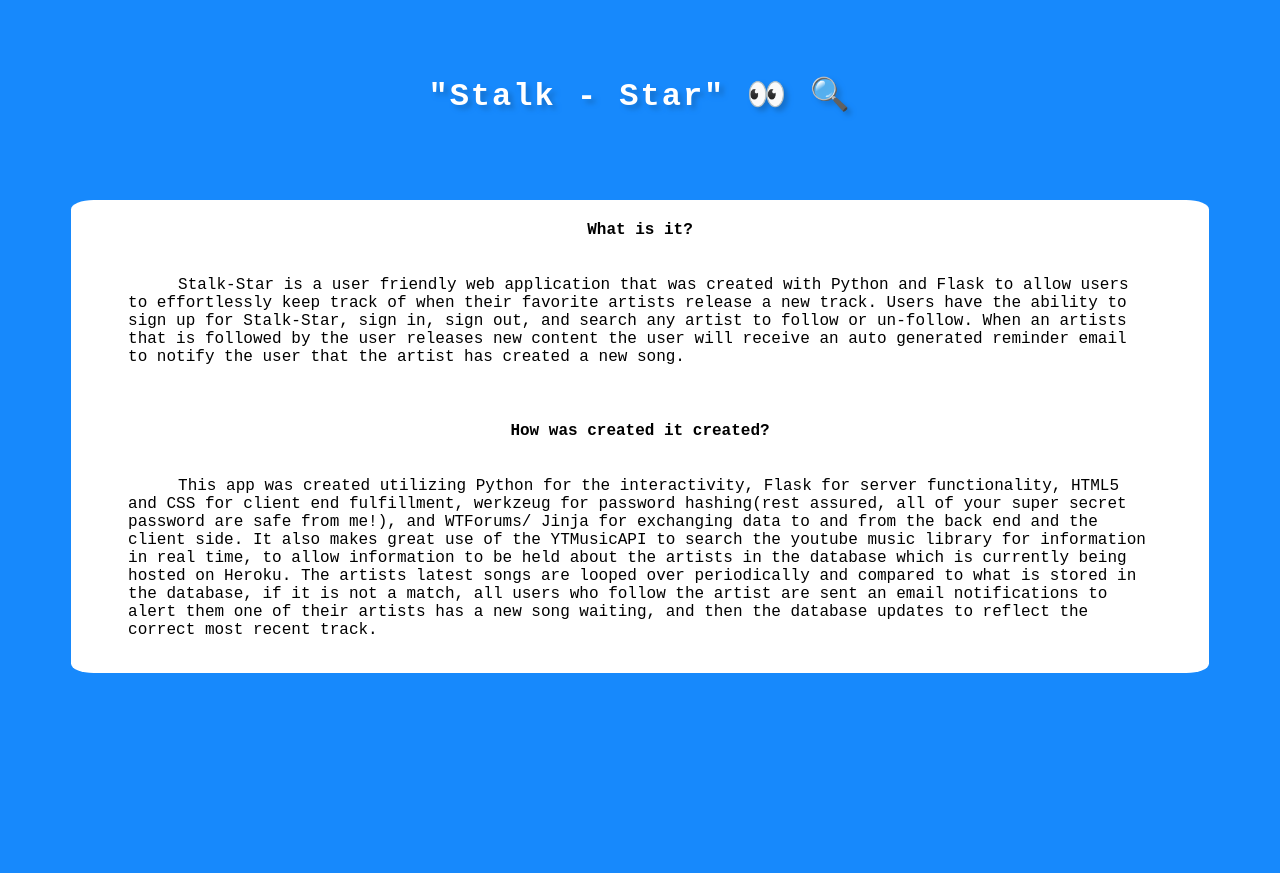
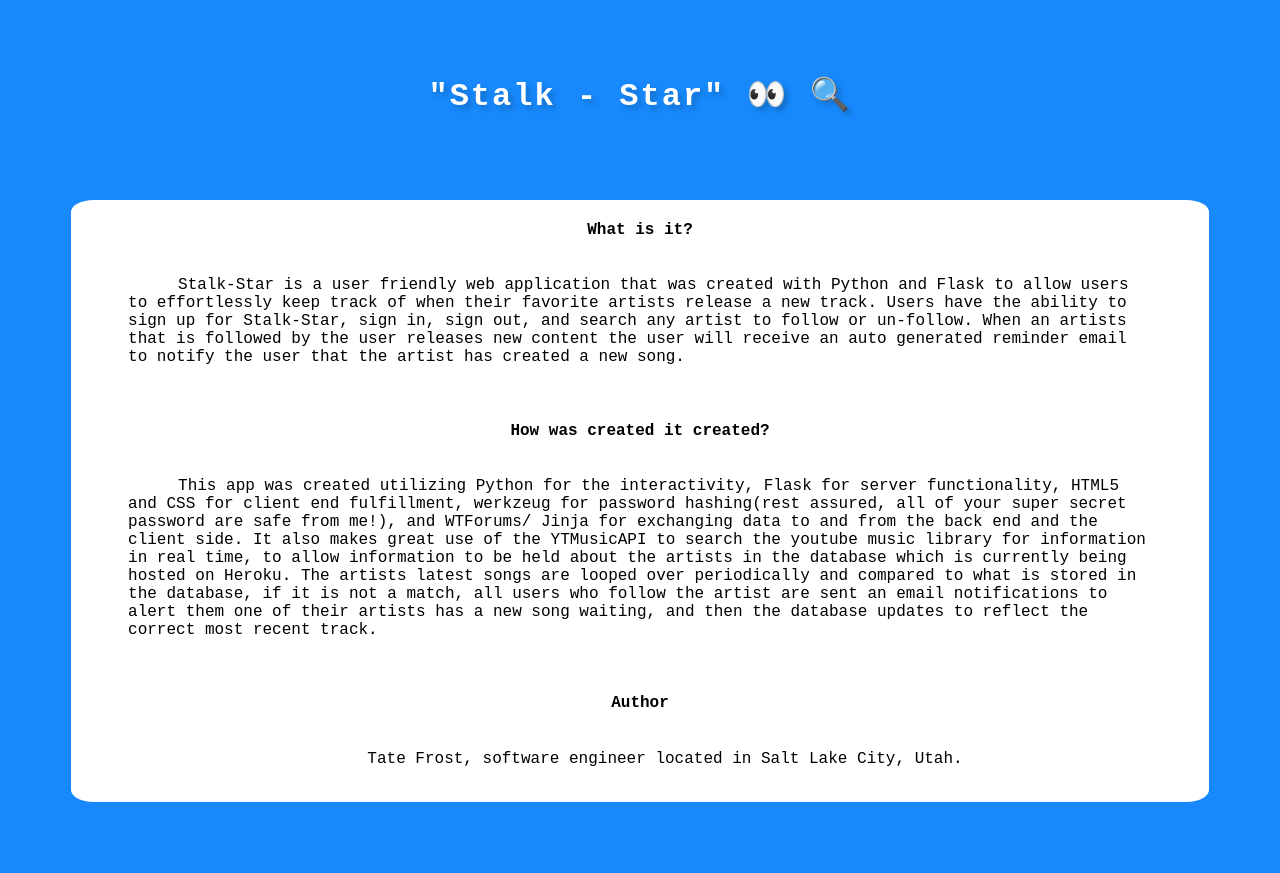
Before and after one commit to tatefrost/Stalk-Star, a Flask app: page /about in a window 1280 px wide. Shown: the part 229-1102 px from the top of the page. Before the commit the page ends 902 px from the top, so only its background shows below. Run offline with Flask 2, Linux system fonts and the light colour scheme.

Commit message:
added author on about page

```diff
--- a/templates/about.html
+++ b/templates/about.html
@@ -11,6 +11,8 @@
   <p class="about-text">Stalk-Star is a user friendly web application that was created with Python and Flask to allow users to effortlessly keep track of when their favorite artists release a new track. Users have the ability to sign up for Stalk-Star, sign in, sign out, and search any artist to follow or un-follow. When an artists that is followed by the user releases new content the user will receive an auto generated reminder email to notify the user that the artist has created a new song.</p>
   <h4>How was created it created?</h4>
   <p class="about-text">This app was created utilizing Python for the interactivity, Flask for server functionality, HTML5 and CSS for client end fulfillment, werkzeug for password hashing(rest assured, all of your super secret password are safe from me!), and WTForums/ Jinja for exchanging data to and from the back end and the client side. It also makes great use of the YTMusicAPI to search the youtube music library for information in real time, to allow information to be held about the artists in the database which is currently being hosted on Heroku. The artists latest songs are looped over periodically and compared to what is stored in the database, if it is not a match, all users who follow the artist are sent an email notifications to alert them one of their artists has a new song waiting, and then the database updates to reflect the correct most recent track. </p>
+  <h4>Author</h4>
+  <p class="about-text">Tate Frost, software engineer located in Salt Lake City, Utah.</p>
 </div>
 
 {% endblock %}
```
